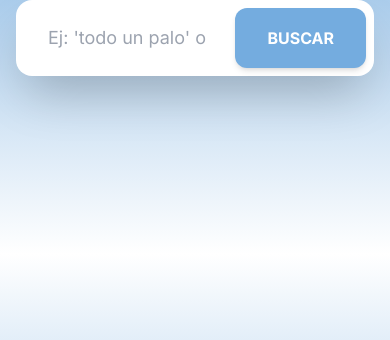
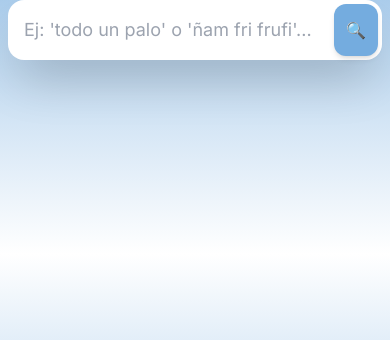
Before and after one commit to 3ll34ndr0/redo, a Python web app: template web/templates/index.html in a window 390 px wide. Shown: the part 168-508 px from the top of the page. Run offline with Jinja, Linux system fonts and the light colour scheme; the template is opened without the code that fills it, so the values that code supplies are empty; some libraries are stand-ins or nearby versions.

Commit message:
Phones: a wider search box (🔍 instead of BUSCAR, smaller mic, less padding); the page hides the mic on a 503
On a 375 px screen the box goes from 132 to 263 px. Desktop unchanged.

Co-Authored-By: Claude Opus 5.5 <noreply@anthropic.com>

```diff
--- a/web/templates/index.html
+++ b/web/templates/index.html
@@ -62,21 +62,22 @@
         <p class="text-gray-600 font-medium">Cuando la mejor respuesta está en una canción de los Redondos:</p>
     </header>
 
-    <main class="max-w-2xl mx-auto px-4">
-        <div class="relative bg-white rounded-2xl shadow-2xl p-2 mb-10 flex items-center">
+    <main class="max-w-2xl mx-auto px-2 sm:px-4">
+        {# phones: smaller buttons and padding, so the box gets most of the width #}
+        <div class="relative bg-white rounded-2xl shadow-2xl p-1 sm:p-2 mb-10 flex items-center">
             <form action="/search" method="get" class="flex w-full" id="search-form">
                 <input type="text" name="lyric" required id="lyric" value="{{ query or '' }}"
                     autocomplete="off" role="combobox" aria-autocomplete="list" aria-controls="suggestions" aria-expanded="false"
                     placeholder="Ej: 'todo un palo' o 'ñam fri frufi'..."
-                    class="w-full min-w-0 px-6 py-4 rounded-xl focus:outline-none text-lg text-gray-700">
+                    class="w-full min-w-0 px-3 sm:px-6 py-3 sm:py-4 rounded-xl focus:outline-none text-lg text-gray-700">
                 {% if voice_search %}
                 {# shown by the script below where the browser can record (HTTPS or localhost) #}
                 <button type="button" id="mic" hidden data-state="idle" aria-label="Decir la frase" title="Cantá o decí al menos 6 palabras"
-                    class="mic shrink-0 mr-2 px-4 py-4 rounded-xl font-bold border-2 border-[#74ACDF] text-[#74ACDF]">🎤</button>
+                    class="mic shrink-0 mr-1 sm:mr-2 px-2 sm:px-4 py-2 sm:py-4 rounded-xl font-bold border-2 border-[#74ACDF] text-[#74ACDF]">🎤</button>
                 {% endif %}
-                <button type="submit"
-                    class="btn-celeste text-white px-8 py-4 rounded-xl font-bold shadow-md">
-                    BUSCAR
+                <button type="submit" aria-label="Buscar"
+                    class="btn-celeste shrink-0 text-white px-3 sm:px-8 py-2 sm:py-4 rounded-xl font-bold shadow-md">
+                    <span class="sm:hidden" aria-hidden="true">🔍</span><span class="hidden sm:inline">BUSCAR</span>
                 </button>
             </form>
             <p id="mic-status" class="absolute left-0 right-0 top-full mt-2 text-center text-sm text-gray-700" aria-live="polite"></p>
@@ -489,6 +490,11 @@
             body.append('audio', new File([blob], 'grabacion.' + (type.split('/')[1] || 'webm'), { type }));
             try {
                 const r = await fetch('/transcribe', { method: 'POST', body });
+                if (r.status === 503) {     // out of credit: no voice search for now
+                    setMic('idle', 'La búsqueda por voz no está disponible por ahora. Escribí la frase.');
+                    mic.hidden = true;
+                    return;
+                }
                 if (!r.ok) {
                     setMic('idle', r.status === 429 ? 'Demasiadas grabaciones seguidas, probá más tarde.' : 'No se pudo entender la grabación. Probá de nuevo o escribila.');
                     return;
```
